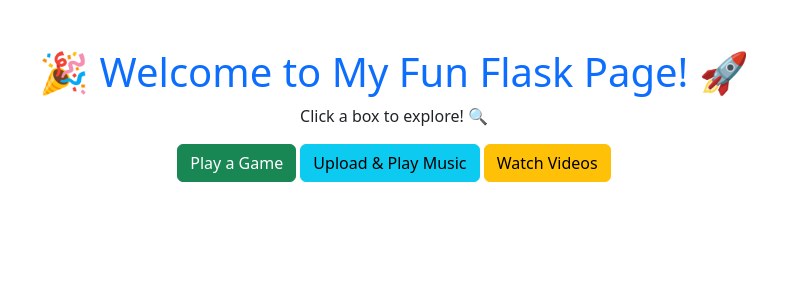
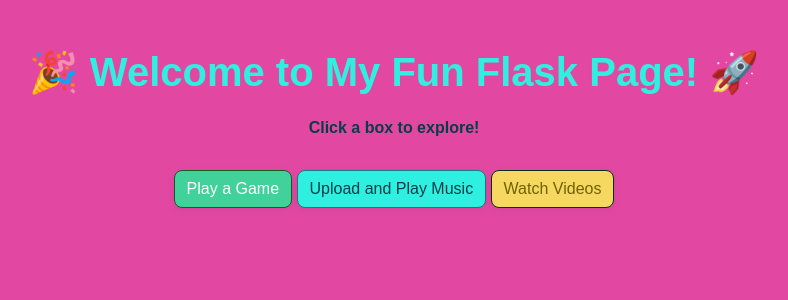
Before and after one commit to Tomi-Dev1/Flask-_Project, a Flask app: page / in a window 1280 px wide. Shown: the top 300 px of the page, without its empty margins (246-1034 px from the left). Run offline with Flask 3, Linux system fonts and the light colour scheme.

Commit message:
maybe the final commit

```diff
--- a/app.py
+++ b/app.py
@@ -1,50 +1,90 @@
-from flask import Flask, render_template, request
+from flask import Flask, render_template, request, redirect, url_for
 import os
+from werkzeug.utils import secure_filename
+
+# Initialize Flask app
+app = Flask(__name__)
+
+# Define configuration
+UPLOAD_FOLDER = "static/uploads"
+ALLOWED_EXTENSIONS = {"mp3", "wav", "ogg"}  # Allowed audio formats
+app.config["UPLOAD_FOLDER"] = UPLOAD_FOLDER
+
+# Create the uploads folder if it doesn't exist
+if not os.path.exists(UPLOAD_FOLDER):
+    os.makedirs(UPLOAD_FOLDER)
+
+# Helper function to check allowed extensions
+def allowed_file(filename):
+    return "." in filename and filename.rsplit(".", 1)[1].lower() in ALLOWED_EXTENSIONS
+
+@app.route("/")
+def home():
+    return render_template("index.html")
+
+@app.route("/games")
+def games():
+    return render_template("games.html")
+
+@app.route("/music", methods=["GET", "POST"])
+def music():
+    if request.method == "POST":
+        # Check if a file was uploaded
+        if "musicFile" not in request.files:
+            return render_template("music.html", error="No file selected!", music_file=None)
+
+        file = request.files["musicFile"]
+
+        # Check if the uploaded file is valid
+        if file and allowed_file(file.filename):
+            filename = secure_filename(file.filename)  # Secure filename to prevent malicious input
+            filepath = os.path.join(app.config["UPLOAD_FOLDER"], filename)
+
+            # Save the uploaded file
+            file.save(filepath)
+
+            # Return only "uploads/filename.mp3" for rendering
+            return render_template("music.html", music_file=f"uploads/{filename}")
+        else:
+            return render_template("music.html", error="Invalid file type! Please upload an audio file.", music_file=None)
+
+    return render_template("music.html", music_file=None)
+
+@app.route("/videos")
+def videos():
+    return render_template("videos.html")
+
+if __name__ == "__main__":
+    app.run(debug=True)
+
 #Flask helps us build a simple website.
 # render_template is used to show HTML pages.
 # request allows us to handle things like file uploads.
 # os helps us manage files and folders.
-app = Flask(__name__)
+
 #This creates our web app and makes it ready to run.
 # Define the uploads folder path
-UPLOAD_FOLDER = "static/uploads"
-app.config["UPLOAD_FOLDER"] = UPLOAD_FOLDER
+
 #We tell Flask that all uploaded music files should be saved in a folder called "static/uploads".
 # Create the uploads folder if it doesn't exist
-if not os.path.exists(UPLOAD_FOLDER):
-    os.makedirs(UPLOAD_FOLDER)
+
 # If the "uploads" folder does not exist, this creates it.
 # This is like creating a drawer before putting files inside
-@app.route("/")
-def home():
-    return render_template("index.html")
+
 #When someone visits the homepage, they see "index.html"
-@app.route("/games")
-def games():
-    return render_template("games.html")
+
 #When someone visits /games, they see "games.html".
-@app.route("/music", methods=["GET", "POST"])
-def music():
-    if request.method == "POST":
-        file = request.files["musicFile"]
-        if file:
-            filename = file.filename  # Get the filename
-            filepath = os.path.join(app.config["UPLOAD_FOLDER"], filename)  # Save path
-            file.save(filepath)  # Save file
+
             # Ensure the path is correctly used in HTML and it will Return only "uploads/filename.mp3"
-            return render_template("music.html", music_file=f"uploads/{filename}")
-    return render_template("music.html", music_file=None)
+
 # If the user just visits the page, it shows "music.html".
 # If the user uploads a music file:
 # The file is saved inside "static/uploads".
 # The page updates and shows the uploaded music.
 #then you can play the music file.
-@app.route("/videos")
-def videos():
-    return render_template("videos.html")
+
 # When someone visits /videos, they see "videos.html".
 # This page will play a list of videos .
-if __name__ == "__main__":
-    app.run(debug=True)
+
 # This starts the Flask website when you run the file.
 # debug=True helps find errors easily.
--- a/static/requirements.txt
+++ /dev/null
@@ -1,2 +0,0 @@
-Flask
-gunicorn
--- a/static/style.css
+++ b/static/style.css
@@ -1,4 +1,104 @@
-/* Fun Hover Effect */
+/* General Background Styling */
+body {
+    margin: 0;
+    font-family: Arial, sans-serif;
+}
+
+/* Homepage Background */
+.homepage {
+    background-color: #e248a2 !important;
+}
+
+/* Games Page Background */
+.games-page {
+    background-color: #a1f1ac !important;
+}
+
+/* Music Page Background */
+.music-page {
+    background-color: #f3d49b !important;
+}
+
+/* Videos Page Background */
+.videos-page {
+    background-color: #a8ceec !important;
+}
+
+/* Homepage Heading and Explore Text */
+.my-special-title {
+    color: #2ff0e0;
+    font-weight: bold;
+    margin-bottom: 20px;
+}
+.explore-text {
+    font-weight: bold;
+    color: #073d47;
+    margin-bottom: 30px;
+}
+
+/* Homepage Button Styles */
+.homepage .btn-success {
+    background-color: #41d19a;
+    border-color: #105e21;
+    color: #fff;
+    transition: background 0.3s, color 0.3s, transform 0.2s;
+}
+.homepage .btn-success:hover,
+.homepage .btn-success:focus {
+    background-color: #2bbf7e;
+    border-color: #0f3b25;
+    color: #fff;
+    transform: scale(1.06);
+}
+
+.homepage .btn-info {
+    background-color: #2ff0e0;
+    border-color: #0e7f7a;
+    color: #073d47;
+    transition: background 0.3s, color 0.3s, transform 0.2s;
+}
+.homepage .btn-info:hover,
+.homepage .btn-info:focus {
+    background-color: #1bc9b4;
+    border-color: #0e7f7a;
+    color: #fff;
+    transform: scale(1.06);
+}
+
+.homepage .btn-warning {
+    background-color: #f6d860;
+    border-color: #023019;
+    color: #6d6204;
+    transition: background 0.3s, color 0.3s, transform 0.2s;
+}
+.homepage .btn-warning:hover,
+.homepage .btn-warning:focus {
+    background-color: #ffe066;
+    border-color: #bfae2d;
+    color: #fff;
+    transform: scale(1.06);
+}
+.my-balloon-btn:hover, .my-balloon-btn:focus {
+    background-color: #db5757;
+    border-color: #b2c4b3;
+    color: #fff;
+    transition: background-color 0.4s, border-color 0.4s;
+}
+
+/* General Button Hover Effect for All Pages */
+.btn, button, input[type="submit"], input[type="button"] {
+    transition: background 0.3s, color 0.3s, transform 0.2s;
+    border-radius: 8px;
+    box-shadow: 0 2px 8px rgba(0,0,0,0.06);
+}
+.btn:hover, button:hover, input[type="submit"]:hover, input[type="button"]:hover,
+.btn:focus, button:focus, input[type="submit"]:focus, input[type="button"]:focus {
+    filter: brightness(0.93);
+    transform: scale(1.05);
+    box-shadow: 0 4px 16px rgba(0,0,0,0.10);
+}
+
+/* Fun Hover Effect for Boxes */
 .fun-box {
     border-radius: 15px;
     transition: transform 0.3s ease-in-out;
@@ -6,9 +106,7 @@
 .fun-box:hover {
     transform: scale(1.1);
 }
-/* Makes a box (.fun-box) look smooth and round with curved corners.
-When the user hovers their mouse over it, the box grows slightly (110% bigger).
-The transition makes sure the effect is smooth, not instant. */
+
 /* Animated Pop Effect */
 @keyframes pop {
     0% { transform: scale(0.8); opacity: 0; }
@@ -17,18 +115,41 @@
 .animate-pop {
     animation: pop 1s ease-out;
 }
+
+/* Balloon Pop Animation */
+@keyframes pop-effect {
+    0% { transform: scale(1); opacity: 1; }
+    100% { transform: scale(0); opacity: 0; }
+}
+.pop-animation {
+    animation: pop-effect 0.5s ease-out;
+}
+
+/* Center Text */
+.text-center {
+    text-align: center;
+}
+
+/* Add Some Space */
+.mt-5 {
+    margin-top: 50px;
+}
+
+
+
+/* Makes a box (.fun-box) look smooth and round with curved corners.
+When the user hovers their mouse over it, the box grows slightly (110% bigger).
+The transition makes sure the effect is smooth, not instant. */
+/* Animated Pop Effect */
+
 /* This makes something "pop" onto the screen when it appears.
 It starts small and invisible (scale(0.8), opacity: 0).
 Then it grows to full size and becomes fully visible (scale(1), opacity: 1).
 1s ease-out means the animation lasts 1 second and slows down at the end. */
 /* Center Text */
-.text-center {
-    text-align: center;
-}
+
 /* Makes text stay in the middle of its section. */
 /* Add Some Space */
-.mt-5 {
-    margin-top: 50px;
-}
+
 /* Adds 50 pixels of empty space at the top of an element.
 This helps separate things on the page so they don’t look too close together. */
--- a/templates/index.html
+++ b/templates/index.html
@@ -1,7 +1,5 @@
 <!DOCTYPE html>
 <html lang="en">
-<!-- <!DOCTYPE html> tells the browser this is an HTML5 document.
-<html lang="en"> means the page is in English.     -->
 <head>
     <meta charset="UTF-8">
     <meta name="viewport" content="width=device-width, initial-scale=1.0">
@@ -9,21 +7,28 @@
     <link rel="stylesheet" href="https://cdn.jsdelivr.net/npm/bootstrap@5.3.0/dist/css/bootstrap.min.css">
     <link rel="stylesheet" href="{{ url_for('static', filename='style.css') }}">
 </head>
+<body class="homepage"> <!-- Correct class for homepage -->
+    <div class="container text-center mt-5">
+        <h1 class="my-special-title">🎉 Welcome to My Fun Flask Page! 🚀</h1>
+        <p class="explore-text">Click a box to explore! </p>
+        <a href="/games" class="btn btn-success">Play a Game</a>
+        <a href="/music" class="btn btn-info">Upload and Play Music</a>
+        <a href="/videos" class="btn btn-warning">Watch Videos</a>
+    </div>
+</body>
+</html>
+
+
+<!-- <!DOCTYPE html> tells the browser this is an HTML5 document.
+<html lang="en"> means the page is in English.     -->
+
 <!-- <meta charset="UTF-8"> → Supports special characters (e.g. emojis 🎉).
 <meta name="viewport" content="width=device-width, initial-scale=1.0"> → Makes the page responsive (looks good on phones 📱).
 <title> → Sets the title of the page (shows on the browser tab).
 <link> → Links to CSS files to style the page.
 Bootstrap CSS → Makes things look modern and cool.
 style.css → A file where we can write custom styles (Flask uses url_for to find it) -->
-<body>
-    <div class="container text-center mt-5">
-        <h1 class="text-primary">🎉 Welcome to My Fun Flask Page! 🚀</h1>
-        <p>Click a box to explore! 🔍</p>
-        <a href="/games" class="btn btn-success">Play a Game</a>
-        <a href="/music" class="btn btn-info">Upload & Play Music</a>
-        <a href="/videos" class="btn btn-warning">Watch Videos</a>
-    </div>
-</body>
+
 <!-- <div class="container text-center mt-5"> → A box that centers everything.
     <h1 class="text-primary"> → A big blue heading welcoming users.
     <p> → A small paragraph telling users what to do.
@@ -31,4 +36,3 @@
     <a href="/games"> → A link to the "Games" page.
     class="btn btn-success" → Makes it a green button using Bootstrap.
     Similar buttons for Music 🎵 and Videos 🎥. -->
-</html>
--- a/templates/videos.html
+++ b/templates/videos.html
@@ -5,8 +5,9 @@
     <meta name="viewport" content="width=device-width, initial-scale=1.0">
     <title>Video Playlist</title>
     <link rel="stylesheet" href="https://cdn.jsdelivr.net/npm/bootstrap@5.3.0/dist/css/bootstrap.min.css">
+    <link rel="stylesheet" href="{{ url_for('static', filename='style.css') }}">
 </head>
-<body>
+<body class="videos-page">
     <div class="container text-center mt-5">
         <h1 class="text-warning">Watch Fun Videos!</h1>
         <iframe width="560" height="315" src="https://www.youtube.com/embed/MdsoTowfFvY?si=x4Gmh_RfMSp5CPVU" frameborder="0" allowfullscreen></iframe>
```
Also changed, not shown: static/games.js (+46 -12 lines), templates/games.html (+18 -11 lines), templates/music.html (+8 -2 lines), 1 other file.
